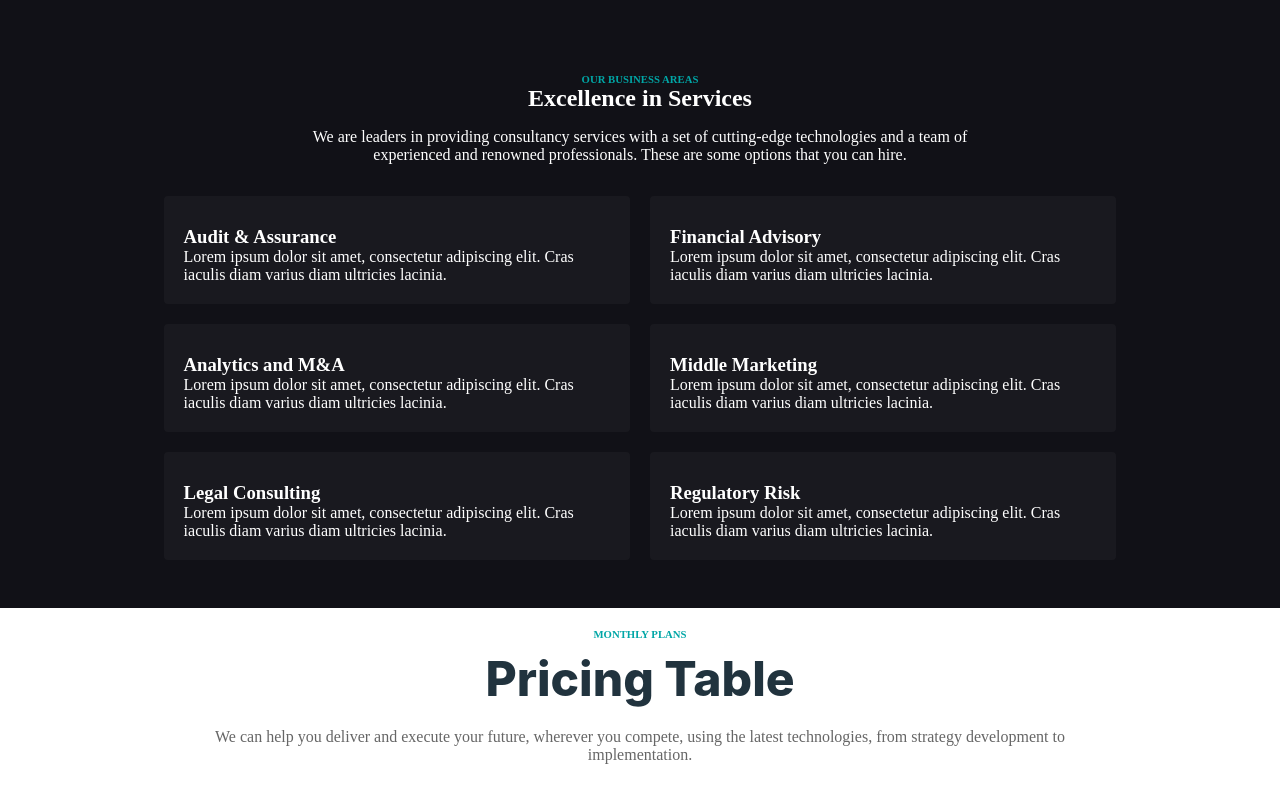
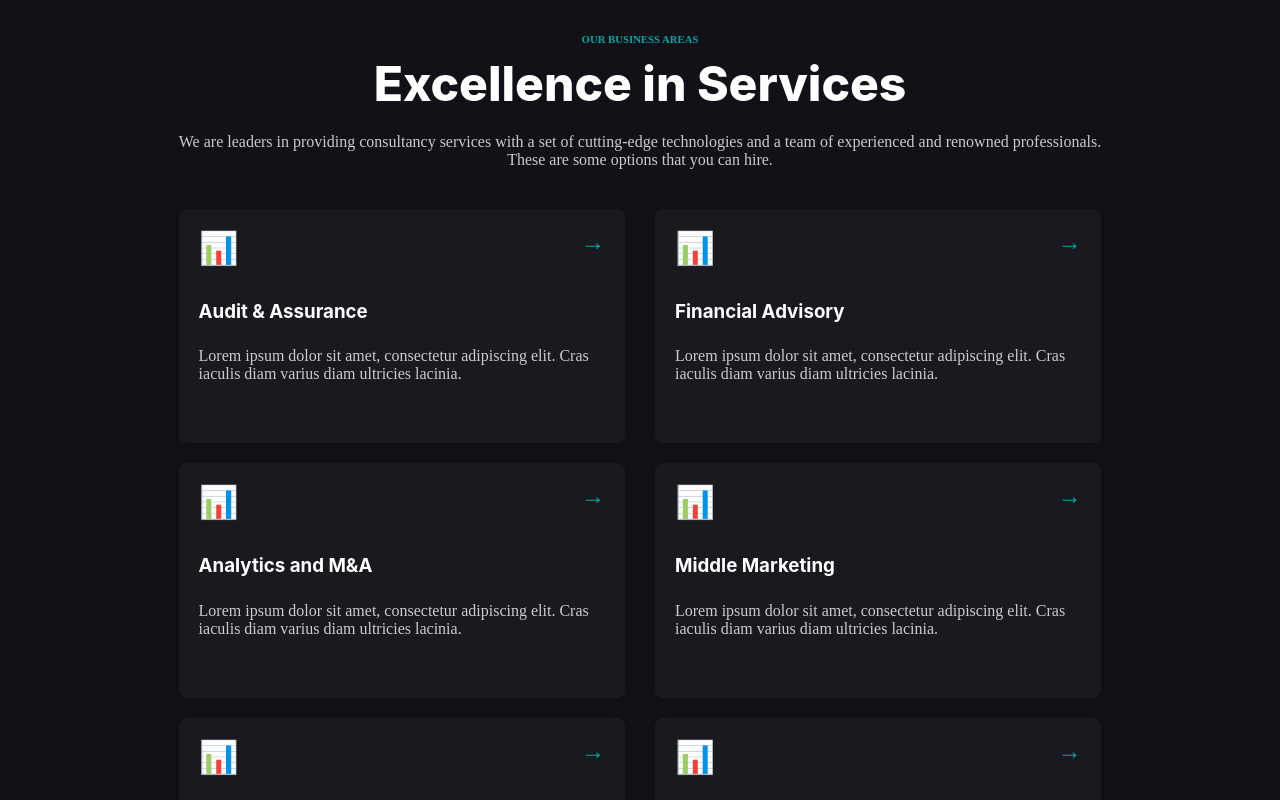
Before and after one commit to TommasoGalistu/proj-html-vuejs, a Vue app: page /services in a window 1280 px wide. Shown: the part 940-1740 px from the top of the page. Built offline with nearby package versions, Linux system fonts and the light colour scheme.

Commit message:
fix: width card BusinessAreas.vue

```diff
--- a/src/page/serviceSection/BusinessAreas.vue
+++ b/src/page/serviceSection/BusinessAreas.vue
@@ -5,49 +5,73 @@ export default {
 </script>
 
 <template>
-  <section>
+  <section class="services">
     <div class="container">
-        <div class="container title">
-            <h6 class="pre-title">
-                OUR BUSINESS AREAS
-            </h6>
-             <h2>Excellence in Services</h2>
-            <p>We are leaders in providing consultancy services with a set of cutting-edge technologies and a team of experienced and renowned professionals. These are some options that you can hire.</p>
-        </div>
+      <h6 class="pre-title">OUR BUSINESS AREAS</h6>
+      <h2>Excellence in Services</h2>
+      <p>We are leaders in providing consultancy services with a set of cutting-edge technologies and a team of experienced and renowned professionals. These are some options that you can hire.</p>
 
-
-        <div class="business-areas">
-          <div class="business-area">
-            <div class="icon"><i class="fa-solid fa-chart-simple"></i></div>
+      <!-- card -->
+      <div class="cards">
+        <div class="card">
+          <div class="icon">📊</div>
+          <div class="content">
             <h3>Audit & Assurance</h3>
             <p>Lorem ipsum dolor sit amet, consectetur adipiscing elit. Cras iaculis diam varius diam ultricies lacinia.</p>
           </div>
-          <div class="business-area">
-            <div class="icon"><i class="fa-solid fa-chart-simple"></i></div>
+          <div class="arrow">&rarr;</div>
+        </div>
+
+        <!-- card -->
+        <div class="card">
+          <div class="icon">📊</div>
+          <div class="content">
             <h3>Financial Advisory</h3>
             <p>Lorem ipsum dolor sit amet, consectetur adipiscing elit. Cras iaculis diam varius diam ultricies lacinia.</p>
           </div>
-          <div class="business-area">
-            <div class="icon"><i class="fa-solid fa-chart-simple"></i></div>
+          <div class="arrow">&rarr;</div>
+        </div>
+
+        <!-- card -->
+        <div class="card">
+          <div class="icon">📊</div>
+          <div class="content">
             <h3>Analytics and M&A</h3>
             <p>Lorem ipsum dolor sit amet, consectetur adipiscing elit. Cras iaculis diam varius diam ultricies lacinia.</p>
           </div>
-          <div class="business-area">
-            <div class="icon"><i class="fa-solid fa-chart-simple"></i></div>
+          <div class="arrow">&rarr;</div>
+        </div>
+
+        <!-- card -->
+        <div class="card">
+          <div class="icon">📊</div>
+          <div class="content">
             <h3>Middle Marketing</h3>
             <p>Lorem ipsum dolor sit amet, consectetur adipiscing elit. Cras iaculis diam varius diam ultricies lacinia.</p>
           </div>
-          <div class="business-area">
-            <div class="icon"><i class="fa-solid fa-chart-simple"></i></div>
+          <div class="arrow">&rarr;</div>
+        </div>
+
+        <!-- card -->
+        <div class="card">
+          <div class="icon">📊</div>
+          <div class="content">
             <h3>Legal Consulting</h3>
             <p>Lorem ipsum dolor sit amet, consectetur adipiscing elit. Cras iaculis diam varius diam ultricies lacinia.</p>
           </div>
-          <div class="business-area">
-            <div class="icon"><i class="fa-solid fa-chart-simple"></i></div>
+          <div class="arrow">&rarr;</div>
+        </div>
+
+        <!-- card -->
+        <div class="card">
+          <div class="icon">📊</div>
+          <div class="content">
             <h3>Regulatory Risk</h3>
             <p>Lorem ipsum dolor sit amet, consectetur adipiscing elit. Cras iaculis diam varius diam ultricies lacinia.</p>
           </div>
+          <div class="arrow">&rarr;</div>
         </div>
+      </div>
     </div>
   </section>
 </template>
@@ -55,57 +79,92 @@ export default {
 <style lang="scss" scoped>
 @use "src/style/general.scss" as *;
 
-.container  .title {
-  text-align: center;
-  padding: 2rem;
+body {
+  font-family: Arial, sans-serif;
+  background-color: #1a1a1a;
   color: #fff;
-
-}
-
-.business-areas {
-  display: flex;
-  flex-wrap: wrap;
-  gap: 20px;
-  justify-content: center;
-}
-
-.business-area {
-  background-color: #19191f;
-  color: #fff;
-  padding: 20px;
-  border-radius: 4px 4px 4px 4px;
-  transition: transform 0.3s, background-color 0.3s;
-  flex: 0 1 calc(50% - 20px);
-
-  &:hover {
-    transform: translateY(-5px);
-    background-color: #1e1e24;
-  }
-
-  .icon {
-    font-size: 2em;
-    margin-bottom: 10px;
-    color: #58c4c6;
-  }
-}
-
-h2, h3 {
   margin: 0;
   padding: 0;
 }
 
-h2 {
-  margin-bottom: 1rem;
+.services{
+  background-color: #111117;
+}
+.container {
+  max-width: 1200px;
+  margin: 0 auto;
+  padding: 40px 20px;
+  text-align: center;
 }
 
-section {
-  background-color: #111117;
-  padding: 3rem 0;
+.pre-title {
+  font-weight: bold;
+  color: #00a6a6;
+  margin-bottom: 10px;
 }
 
-.pre-title{
-    font-weight: 600;
-    color: #00a6a6;
+h2 {
+  margin-bottom: 20px;
+  color: #fff;
+  font-family: Inter,sans-serif;
+  font-weight: 800;
+  font-size: 3rem;
+  line-height: 1.2;
+}
+
+p {
+  margin-bottom: 40px;
+  color: #ccc;
+}
+
+.cards {
+  display: flex;
+  flex-wrap: wrap;
+  justify-content: space-around;
+  gap: 20px;
+}
+
+.card {
+  background-color: #19191f;
+  border-radius: 8px;
+  padding: 20px;
+  width: calc(50% - 20px);
+  position: relative;
+  text-align: left;
+  box-shadow: 0 4px 8px rgba(0, 0, 0, 0.1);
+  display: flex;
+  flex-direction: column;
+  gap: 10px;
+}
+
+.icon {
+  font-size: 2rem;
+  color: #00a6a6;
+}
+
+.content {
+  flex-grow: 1;
+}
+
+h3 {
+  margin: 0;
+  color: #fff;
+  font-family: Inter,sans-serif;
+  line-height: 1.2;
+  margin: 1.5rem 0;
+  word-wrap: break-word
+}
+
+p {
+  color: #ccc;
+}
+
+.arrow {
+  position: absolute;
+  top: 20px;
+  right: 20px;
+  font-size: 1.5rem;
+  color: #00a6a6;
 }
 
 </style>
--- a/src/page/serviceSection/MonthlyPlans.vue
+++ b/src/page/serviceSection/MonthlyPlans.vue
@@ -11,8 +11,11 @@ export default {
       <h6 class="pre-title">MONTHLY PLANS</h6>
       <h2>Pricing Table</h2>
       <p>We can help you deliver and execute your future, wherever you compete, using the latest technologies, from strategy development to implementation.</p>
+
+      <!-- card -->
       <div class="plans">
         <div class="plan">
+          <div class="arrow">&rarr;</div>
           <div class="icon">
 
           </div>
@@ -26,7 +29,10 @@ export default {
             <li class="not-included">Personal Assistance</li>
           </ul>
         </div>
+
+        <!-- card -->
         <div class="plan">
+          <div class="arrow">&rarr;</div>
           <div class="icon">
 
           </div>
@@ -40,12 +46,15 @@ export default {
             <li class="not-included">Personal Assistance</li>
           </ul>
         </div>
+
+        <!-- card -->
         <div class="plan">
+          <div class="arrow">&rarr;</div>
           <div class="icon">
 
           </div>
           <h3>Ultimate</h3>
-          <div class="price"><b>$1390 / mo</b></div>
+          <div class="price">$1390 / mo</div>
           <ul>
             <li>Standard Accounting</li>
             <li>Platform Access</li>
@@ -65,6 +74,14 @@ export default {
 .container {
   padding: 20px;
   text-align: center;
+}
+
+.arrow {
+  position: absolute;
+  top: 10px;
+  right: 10px;
+  font-size: 24px;
+  color: #00a6a6;
 }
 
 .pre-title {
@@ -103,6 +120,7 @@ p {
   width: 300px;
   text-align: left;
   margin: 10px;
+  position: relative;
 }
 
 .icon {
```
